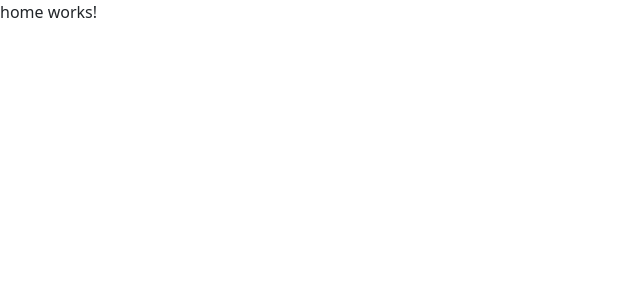
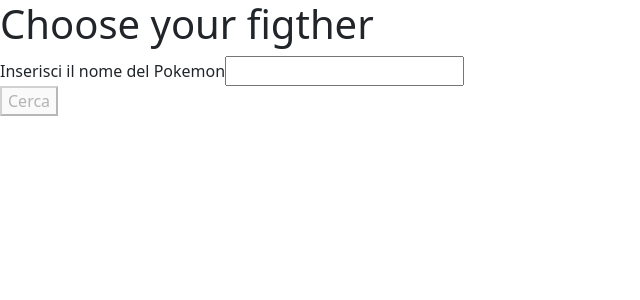
Before and after one commit to Rik991/basement-pokedex, an Angular app in the folder frontend/pokemonApp/: page / in a window 1280 px wide. Shown: the top 300 px of the page, without its empty margins (0-640 px from the left). Built offline with nearby package versions, Linux system fonts and the light colour scheme.

Commit message:
search component works

```diff
--- a/frontend/pokemonApp/src/app/pages/home/home.component.html
+++ b/frontend/pokemonApp/src/app/pages/home/home.component.html
@@ -1 +1,22 @@
-<p>home works!</p>
+<h1>Choose your figther</h1>
+
+<!-- form di ricerca  -->
+<form (ngSubmit)="searchPokemon()" #pokemonForm="ngForm">
+  <div>
+    <label for="pokemonName">Inserisci il nome del Pokemon</label>
+    <input
+      type="text"
+      id="pokemonName"
+      name="pokemonName"
+      [(ngModel)]="pokemonName"
+      required
+    />
+  </div>
+  <button type="submit" [disabled]="pokemonForm.invalid">Cerca</button>
+</form>
+
+<!-- risultato -->
+<div *ngIf="pokemon">
+  <h2>{{ pokemon.name }}</h2>
+  <img [src]="pokemon.image" alt="pokemon avatar" />
+</div>
--- a/frontend/pokemonApp/src/app/pages/home/home.component.ts
+++ b/frontend/pokemonApp/src/app/pages/home/home.component.ts
@@ -1,10 +1,29 @@
 import { Component } from '@angular/core';
+import { PokemonService } from '../../services/pokemon.service';
+import { iPokemon } from '../../interfaces/i-pokemon';
 
 @Component({
   selector: 'app-home',
   templateUrl: './home.component.html',
-  styleUrl: './home.component.scss'
+  styleUrl: './home.component.scss',
 })
 export class HomeComponent {
+  pokemon: iPokemon | null = null;
+  pokemonName: string = '';
 
+  constructor(private pokemonSvc: PokemonService) {}
+
+  // ngOnInit() {
+  //   this.searchPokemon();
+  // }
+
+  searchPokemon(): void {
+    console.log(this.pokemonName);
+    this.pokemonSvc.getPokemonByName(this.pokemonName.trim()).subscribe({
+      next: (p) => {
+        this.pokemon = p;
+      },
+      error: (error) => console.error('Pokemon non trovato'),
+    });
+  }
 }
--- a/frontend/pokemonApp/src/environments/environment.development.ts
+++ b/frontend/pokemonApp/src/environments/environment.development.ts
@@ -1,3 +1,3 @@
 export const environment = {
-  pokemonUrl: 'http://localhost:8080/api/pokemon/',
+  pokemonUrl: 'http://localhost:8080/api/pokemon',
 };
--- a/frontend/pokemonApp/src/environments/environment.ts
+++ b/frontend/pokemonApp/src/environments/environment.ts
@@ -1,3 +1,3 @@
 export const environment = {
-  pokemonUrl: 'http://localhost:8080/api/pokemon/',
+  pokemonUrl: 'http://localhost:8080/api/pokemon',
 };
```
Also changed, not shown: frontend/pokemonApp/src/app/app.module.ts (+6 -10 lines).
